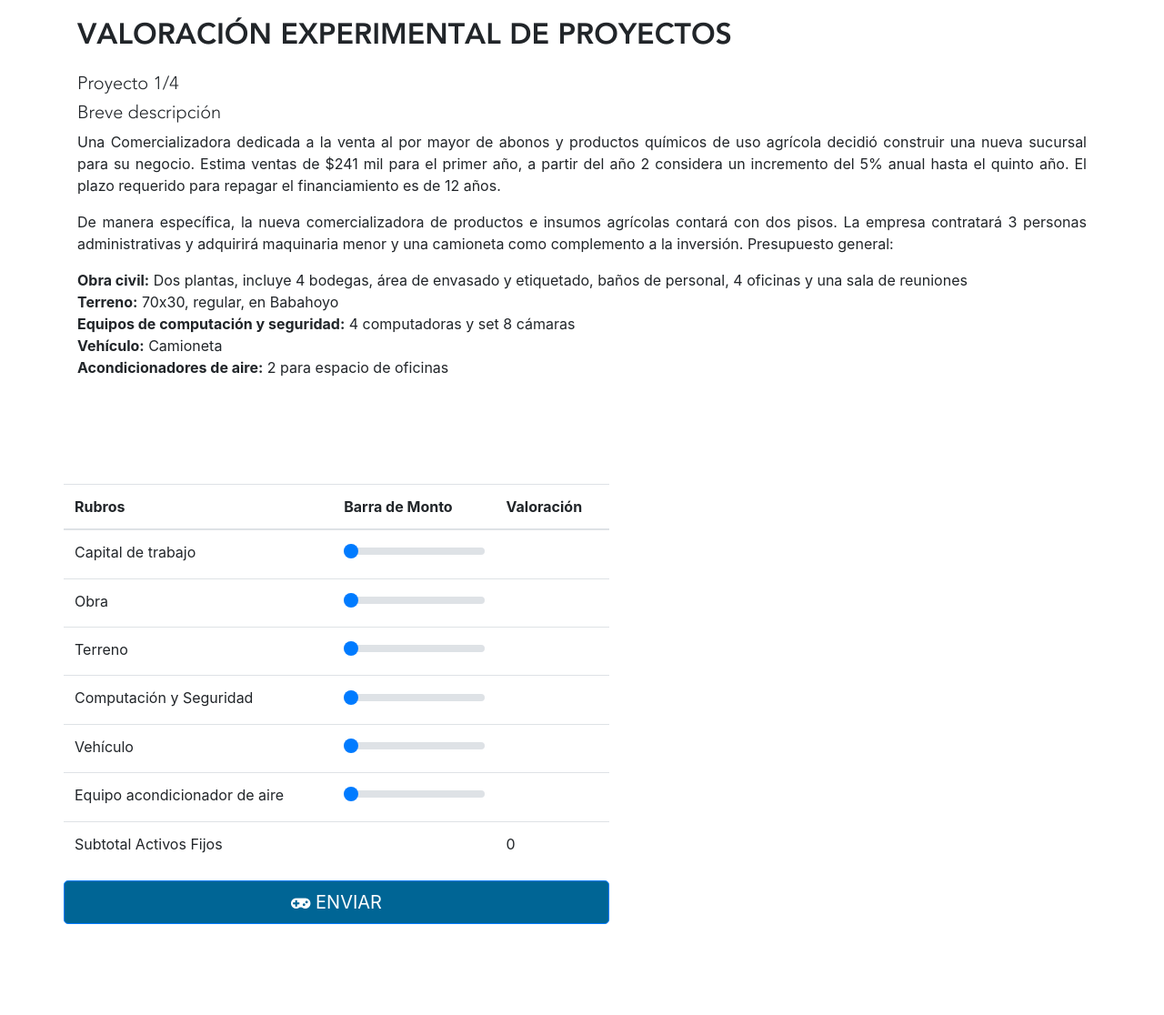
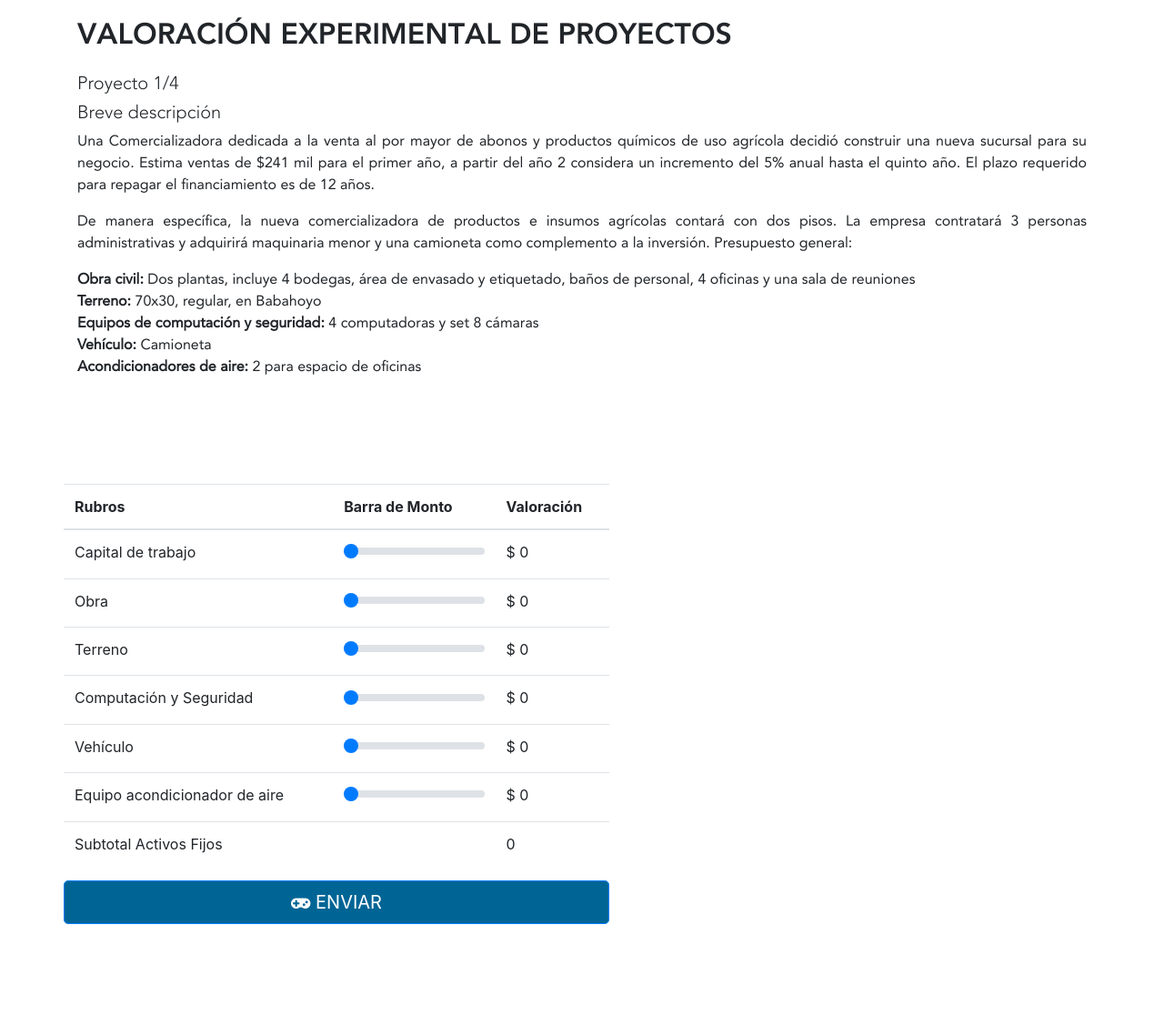
Before and after one commit to mucacran/cfnTrabajosJuego, a PHP site: page /encuesta.html in a window 1280 px wide. Shown: the part 856-1972 px from the top of the page at 91% size. Before the commit the page ends 1872 px from the top, so only its background shows below. Run offline with PHP 8.4, Linux system fonts and the light colour scheme; some libraries are stand-ins or nearby versions.

Commit message:
Le añadi el signo de $ dolar

```diff
--- a/css/estilo.css
+++ b/css/estilo.css
@@ -152,4 +152,5 @@ imprimirà por pantalla el numero de veses que hace clik en el boton inflar*/
 p
 {
     text-align: justify;
+    font-family: 'AR', Arial, Helvetica, sans-serif;
 }
--- a/encuesta.html
+++ b/encuesta.html
@@ -102,7 +102,7 @@
 									<input type="range" class="custom-range" id="capitalTrabajoForm" nim="100" max="30000" step="100" onmousemove="valorAproximado(this.id)" value="0">
 								</td>
 								<td id="valorPrint1">
-
+									$ 0
 								</td>
 							</tr>
 							<tr>
@@ -111,7 +111,7 @@
 									<input type="range" class="custom-range" id="obraForm" nim="100" max="30000" step="100" onmousemove="valorAproximado(this.id)" value="0">
 								</td>
 								<td id="valorPrint2">
-
+									$ 0
 								</td>
 							</tr>
 							<tr>
@@ -120,7 +120,7 @@
 									<input type="range" class="custom-range" id="terrenoForm" nim="100" max="30000" step="100" onmousemove="valorAproximado(this.id)" value="0">
 								</td>
 								<td id="valorPrint3">
-
+									$ 0
 								</td>
 							</tr>
 							<tr>
@@ -129,7 +129,7 @@
 									<input type="range" class="custom-range" id="comSegForm" nim="100" max="30000" step="100" onmousemove="valorAproximado(this.id)" value="0">
 								</td>
 								<td id="valorPrint4">
-
+									$ 0
 								</td>
 							</tr>
 							<tr>
@@ -138,7 +138,7 @@
 									<input type="range" class="custom-range" id="vehiculoForm" nim="100" max="30000" step="100" onmousemove="valorAproximado(this.id)" value="0">
 								</td>
 								<td id="valorPrint5">
-
+									$ 0
 								</td>
 							</tr>
 							<tr>
@@ -147,7 +147,7 @@
 									<input type="range" class="custom-range" id="formControlRange" nim="100" max="30000" step="100" onmousemove="valorAproximado(this.id)" value="0">
 								</td>
 								<td id="valorPrint6">
-
+									$ 0
 								</td>
 							</tr>
 							<tr>
@@ -163,6 +163,7 @@
 			</div>
 		</div>
 	</div>
+	<div style="width: 100%;height:100px"></div>
 	<script >
 
 
@@ -177,7 +178,7 @@ function sumaTotal()
 	//
 	var printRango = document.getElementById('valorPrint7');
 	var total = printRango1 + printRango2 + printRango3 + printRango4 + printRango5 + printRango6;
-	printRango.innerHTML = total;
+	printRango.innerHTML = '$ ' + total;
 }
 
 	function valorAproximado(valor)
@@ -186,32 +187,32 @@ function sumaTotal()
 		switch (valor) {
 			case "capitalTrabajoForm":
 				var printRango1 = document.getElementById('valorPrint1');
-				printRango1.innerHTML = rango;
+				printRango1.innerHTML = '$ ' + rango;
 				sumaTotal();
 				break;
 			case "obraForm":
 				var printRango2 = document.getElementById('valorPrint2');
-				printRango2.innerHTML = rango;
+				printRango2.innerHTML = '$ ' + rango;
 				sumaTotal();
 				break;
 			case "terrenoForm":
 				var printRango3 = document.getElementById('valorPrint3');
-				printRango3.innerHTML = rango;
+				printRango3.innerHTML = '$ ' + rango;
 				sumaTotal();
 				break;
 			case "comSegForm":
 				var printRango4 = document.getElementById('valorPrint4');
-				printRango4.innerHTML = rango;
+				printRango4.innerHTML = '$ ' + rango;
 				sumaTotal();
 				break;
 			case "vehiculoForm":
 				var printRango5 = document.getElementById('valorPrint5');
-				printRango5.innerHTML = rango;
+				printRango5.innerHTML = '$ ' + rango;
 				sumaTotal();
 				break;
 			case "formControlRange":
 				var printRango6 = document.getElementById('valorPrint6');
-				printRango6.innerHTML = rango;
+				printRango6.innerHTML = '$ ' + rango;
 				sumaTotal();
 				break;
 			default:
```
